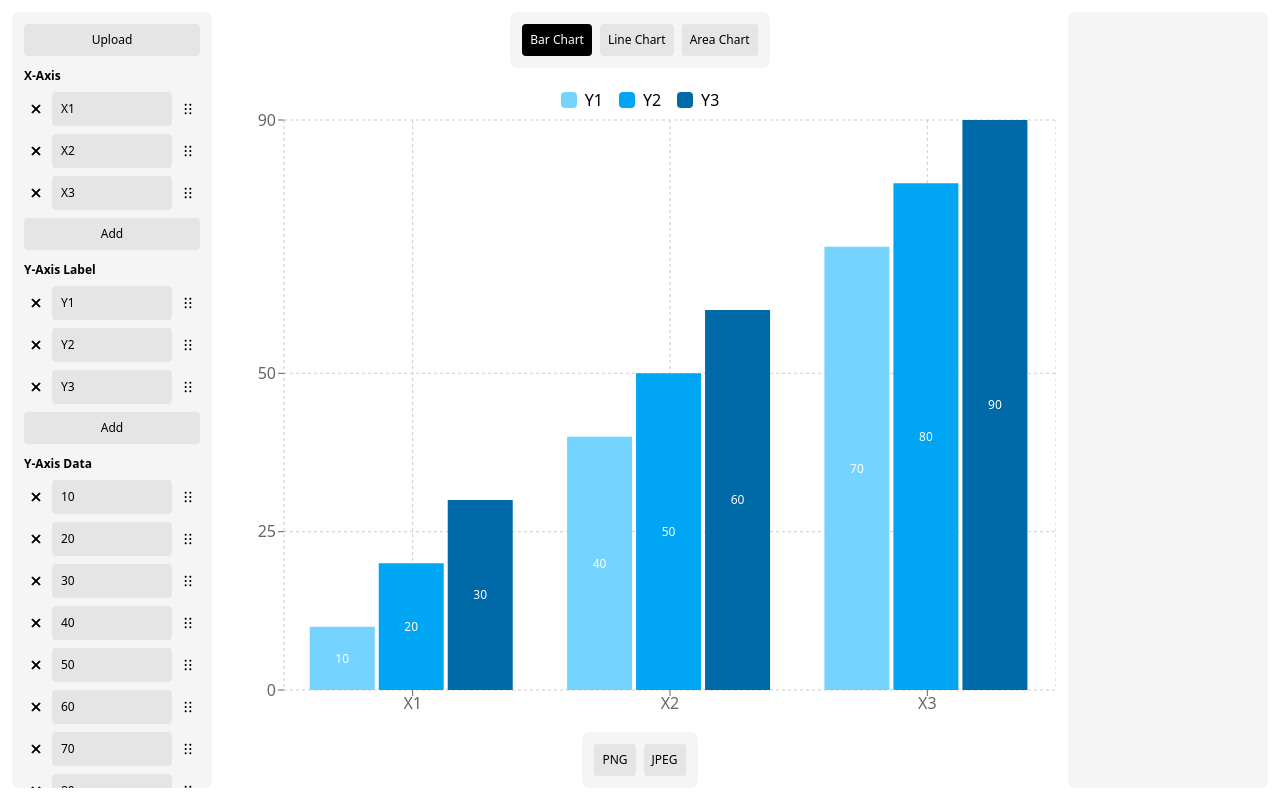
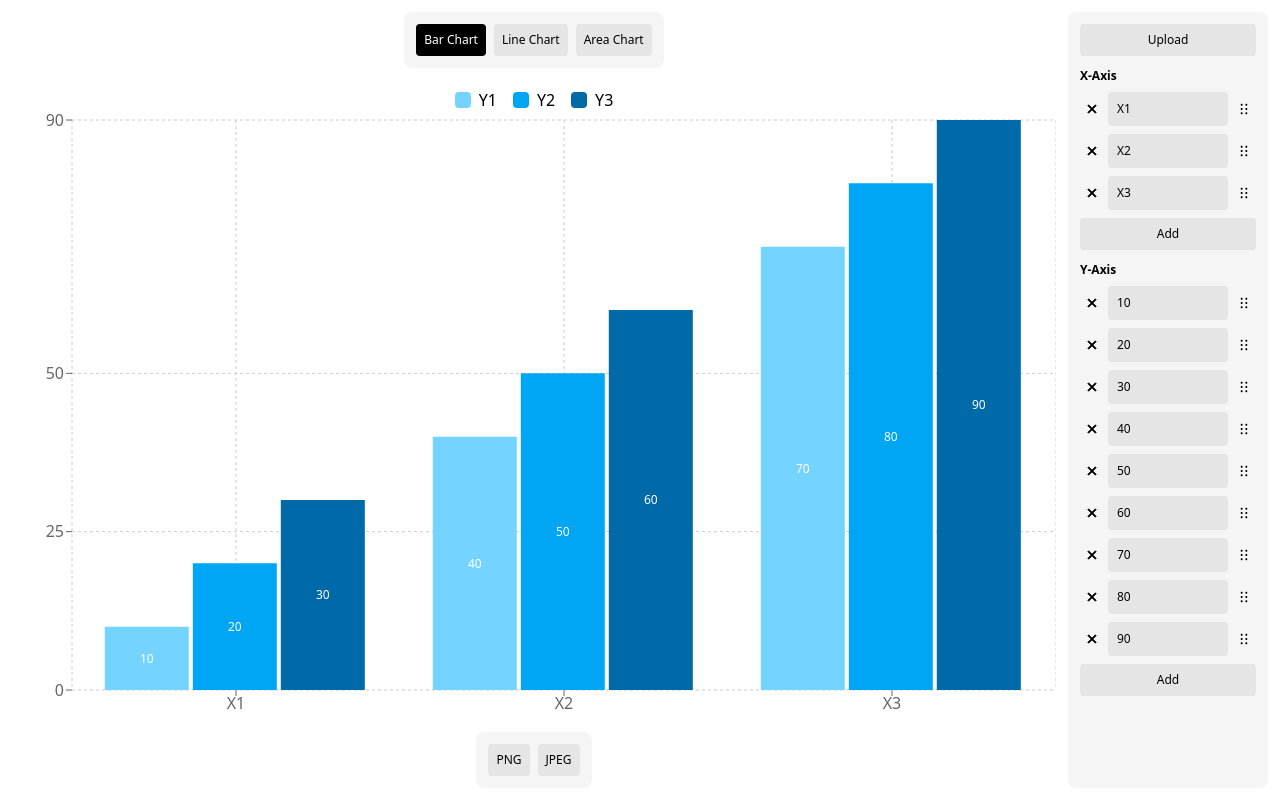
Before and after one commit to hsnfwz/chart-maker, a Next.js app: page / in a window 1280 px wide. Built offline with nearby package versions, Linux system fonts and the light colour scheme.

Commit message:
commented out unfinished code

```diff
--- a/src/app/layout.tsx
+++ b/src/app/layout.tsx
@@ -14,8 +14,8 @@ const geistMono = Geist_Mono({
 });
 
 export const metadata: Metadata = {
-  title: "Chart Maker",
-  description: "Create custom charts",
+  title: "QuickChart",
+  description: "Create quick charts and save as PNG or JPG",
 };
 
 export default function RootLayout({
--- a/src/app/page.tsx
+++ b/src/app/page.tsx
@@ -11,11 +11,11 @@ function Home() {
   return (
     <div className="flex flex-col lg:flex-row gap-3 w-full h-screen p-3">
 
-      <div className="order-2 lg:order-1 w-full h-[200px] lg:h-full lg:max-w-[200px] overflow-y-scroll flex flex-col gap-3 bg-neutral-100 p-3 rounded-lg text-xs">
+      <div className="order-2 lg:order-2 w-full h-[200px] lg:h-full lg:max-w-[200px] overflow-y-scroll flex flex-col gap-3 bg-neutral-100 p-3 rounded-lg text-xs">
         <ChartData />
       </div>
 
-      <div className="order-1 lg:order-2 w-full h-full flex flex-col gap-3 bg-white">
+      <div className="order-1 lg:order-1 w-full h-full flex flex-col gap-3 bg-white">
         <div className="self-center bg-neutral-100 rounded-lg flex gap-2 p-3 text-xs">
           <ChartSelect />
         </div>
@@ -27,9 +27,9 @@ function Home() {
         </div>
       </div>
 
-      <div className="order-3 w-full h-[200px] lg:h-full lg:max-w-[200px] overflow-y-scroll flex flex-col gap-3 bg-neutral-100 p-3 rounded-lg text-xs">
+      {/* <div className="order-3 w-full h-[200px] lg:h-full lg:max-w-[200px] overflow-y-scroll flex flex-col gap-3 bg-neutral-100 p-3 rounded-lg text-xs">
         <ChartSettings />
-      </div>
+      </div> */}
 
     </div>
   );
--- a/src/components/ChartData.tsx
+++ b/src/components/ChartData.tsx
@@ -340,7 +340,7 @@ function ChartData() {
           }}>Add</button>
         </div>
       </DndContext>
-      <DndContext
+      {/* <DndContext
         id="y-axis-label"
         sensors={sensors}
         collisionDetection={closestCenter}
@@ -434,7 +434,7 @@ function ChartData() {
             setRerenderChart(!rerenderChart);
           }}>Add</button>
         </div>
-      </DndContext>
+      </DndContext> */}
       <DndContext
         id="y-axis-data"
         sensors={sensors}
@@ -443,7 +443,7 @@ function ChartData() {
         onDragEnd={handleDragEndDataY}
       >
         <div className="flex flex-col gap-2">
-          <h1 className="font-bold">Y-Axis Data</h1>
+          <h1 className="font-bold">Y-Axis</h1>
           <div className="flex flex-col gap-2">
             <SortableContext items={chartDataY.map((y, index) => `y-${index}`)} strategy={verticalListSortingStrategy}>
               {chartDataY.map((value, index) => (
```
